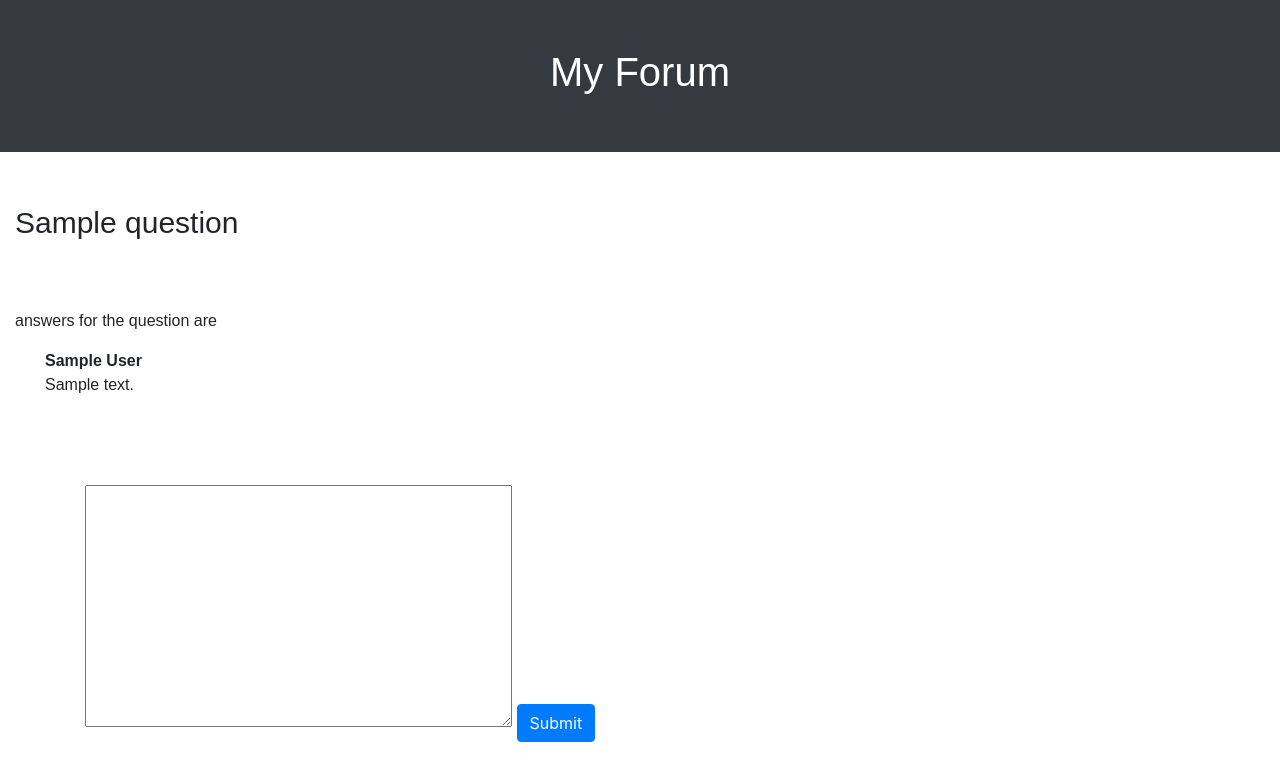
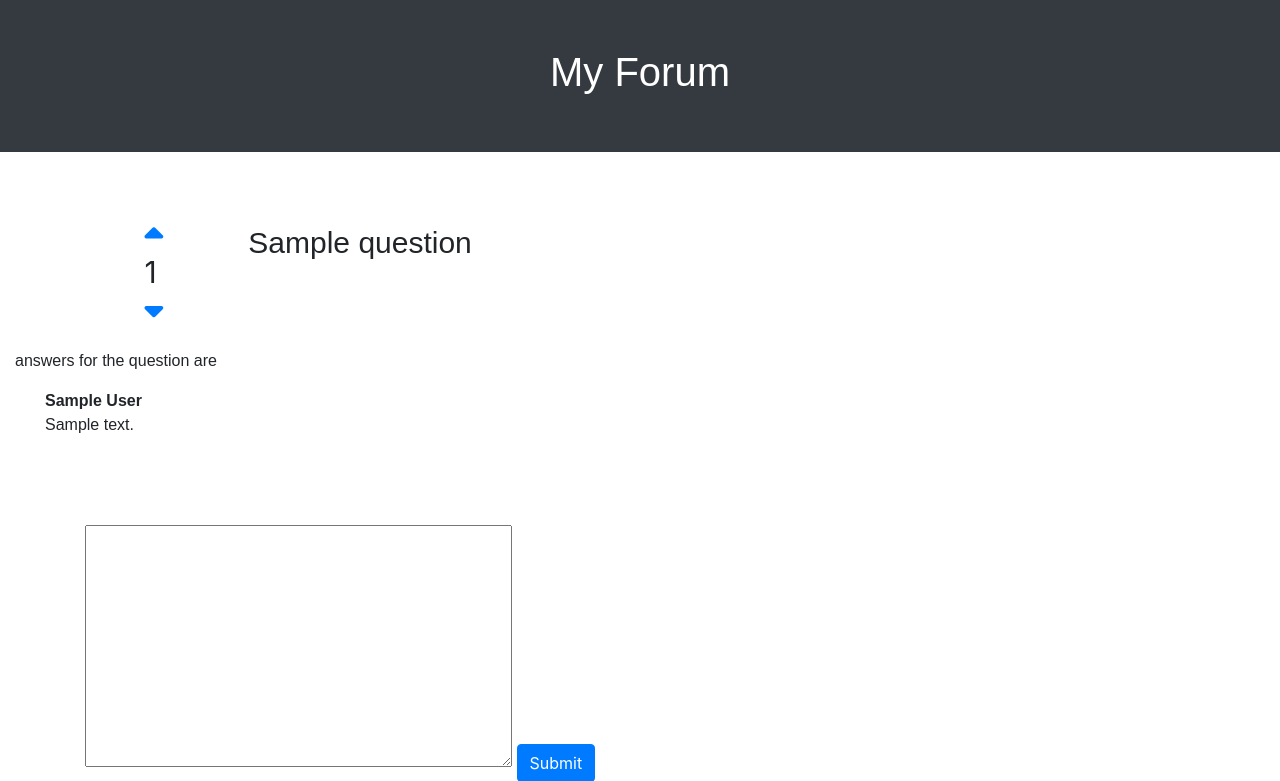
Before and after one commit to ravinduf/Forum, a Django app: page /question/1 in a window 1280 px wide. Shown: the top 781 px of the page. Run offline with Django 3.2, Linux system fonts and the light colour scheme; tables that the repository leaves empty hold one stand-in row (values such as "Sample post"); some libraries are stand-ins or nearby versions; some web fonts are replaced.

Commit message:
added to increase votes and decrease

```diff
--- a/forum/static/css/forum.css
+++ b/forum/static/css/forum.css
@@ -22,4 +22,21 @@ p{
 .question{
     font-family: 'Gotu', sans-serif;
     font-size: 30px;
+    padding: 20px;
+
 }
+
+#votes_col_div{
+    position: relative;
+
+}
+
+#votes_div{
+    position: absolute;
+    padding: 20px;
+    text-align: left;
+
+    font-size: 30px;
+    right: 30px;
+
+}
--- a/forum/templates/forum/base.html
+++ b/forum/templates/forum/base.html
@@ -6,6 +6,7 @@
     <script src="https://ajax.googleapis.com/ajax/libs/jquery/3.4.1/jquery.min.js"></script>
     <script src="https://cdnjs.cloudflare.com/ajax/libs/popper.js/1.16.0/umd/popper.min.js"></script>
     <script src="https://maxcdn.bootstrapcdn.com/bootstrap/4.4.1/js/bootstrap.min.js"></script>
+    <script src="https://kit.fontawesome.com/4e42425d34.js" crossorigin="anonymous"></script>
     <link rel="stylesheet" href="{% static 'css/forum.css' %}">
 </head>
 <Body>
--- a/forum/templates/forum/question_page.html
+++ b/forum/templates/forum/question_page.html
@@ -1,8 +1,19 @@
 {% extends 'forum/base.html' %}
 
 {% block content %}
-<div class = "container-fluid">
-    <p class="question">{{question}}</p>
+<div class = "container-fluid ">
+    <div class = "row ">
+        <div class = "col-2" id="votes_col_div">
+            <div id ="votes_div">
+                <a href="{% url 'addVote' pk=question.pk %}"> <span class="fas fa-caret-up"></span><br></a>
+                <span id="votes">{{ question.votes }}<br></span>
+                <a href="{% url 'subVote' pk=question.pk %}"> <span class="fas fa-caret-down"></span><br></a>
+            </div>
+        </div>
+        <div class = "col-8">
+            <p class="question">{{question}}</p>
+        </div>
+    </div>
     <br><br>
 
 
--- a/forum/urls.py
+++ b/forum/urls.py
@@ -5,5 +5,8 @@ from . import views
 urlpatterns = [
     path('', views.index,name="home_page"),
     path('question/<int:pk>', views.question_info ,name = "question_details"),
+    path('addVote/<int:pk>', views.addVote, name = "addVote"),
+    path('subVote/<int:pk>', views.subVote, name = "subVote"),
+
 
 ]
--- a/forum/views.py
+++ b/forum/views.py
@@ -24,3 +24,16 @@ def question_info(request, pk):
         else:
             return HttpResponse('hello world')
     return render(request, 'forum/question_page.html',{ 'question': question , 'form': form} )
+
+def addVote(request,pk):
+    question = get_object_or_404 (Question, pk=pk)
+    question.votes += 1
+    question.save()
+    return redirect('question_details', pk = question.pk) #you have to give the urlpattern name instead of view function and
+                                                        #always remember to give simillar names for them
+
+def subVote(request,pk):
+    question = get_object_or_404 (Question, pk=pk)
+    question.votes -= 1
+    question.save()
+    return redirect('question_details', pk = question.pk)
```
